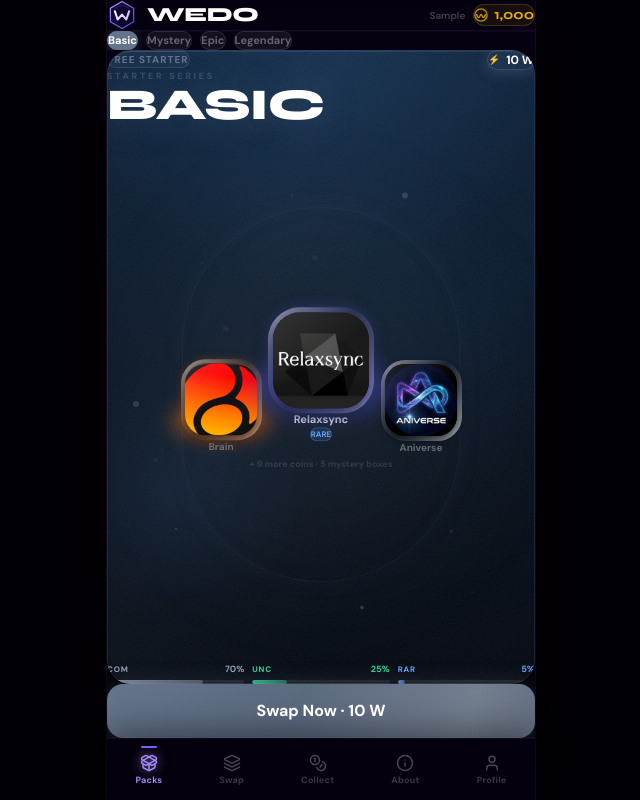
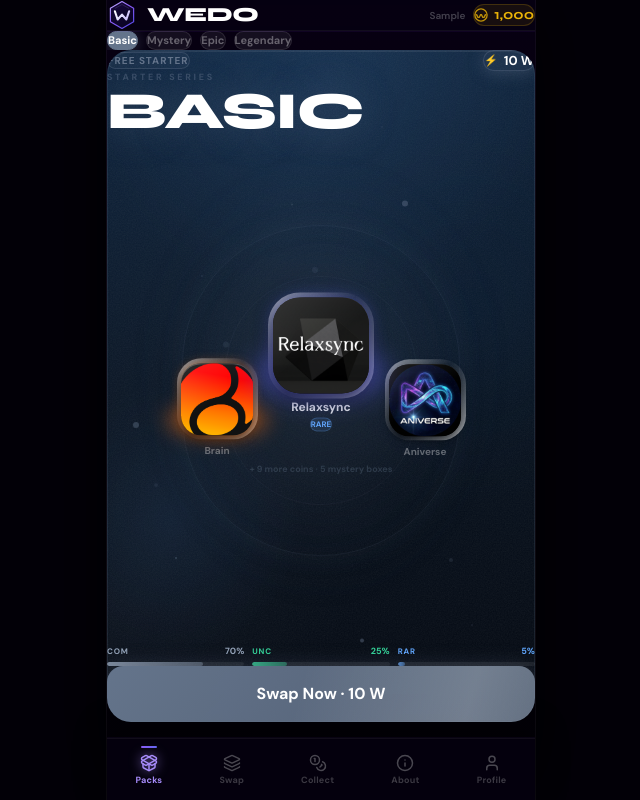
Before and after one commit to yusufsafary/wedo-game, a React (Vite) app: page / in a window 1280 px wide. Both pictures are taken after typing "Sample" into the empty fields and a click on the button "Start Playing". Shown: the whole page, without its empty margins (319-959 px from the left). Built offline with nearby package versions, Linux system fonts and the light colour scheme.

Commit message:
restore(PacksPage): revert to original layout - button inside card

```diff
--- a/src/pages/PacksPage.tsx
+++ b/src/pages/PacksPage.tsx
@@ -67,10 +67,9 @@
   const moreCount = pack.id === "basic" ? 9 : pack.id === "mystery" ? 12 : 5;
 
   return (
-    <div className="flex-1 flex flex-col min-h-0 overflow-hidden select-none">
-
-      {/* Tab bar */}
-      <div className="flex gap-2 px-4 pt-3 pb-2 overflow-x-auto no-scrollbar flex-shrink-0">
+    <div className="flex flex-col h-full select-none overflow-hidden">
+      {/* Pack tab buttons */}
+      <div className="flex gap-2 px-4 pt-4 pb-3 overflow-x-auto no-scrollbar flex-shrink-0">
         {PACKS.map((p, i) => (
           <button
             key={p.id}
@@ -88,46 +87,53 @@
         ))}
       </div>
 
-      {/* Card area — flex-1 fills remaining height */}
-      <div className="flex-1 min-h-0 px-4">
+      {/* Pack card */}
+      <div className="relative px-4 flex-1 min-h-0">
         <AnimatePresence mode="wait" custom={direction}>
           <motion.div
             key={pack.id}
             custom={direction}
-            initial={{ opacity: 0, x: direction * 60, scale: 0.97 }}
+            initial={{ opacity: 0, x: direction * 70, scale: 0.96 }}
             animate={{ opacity: 1, x: 0, scale: 1 }}
-            exit={{ opacity: 0, x: direction * -60, scale: 0.97 }}
-            transition={{ duration: 0.2, ease: "easeOut" }}
-            className="relative rounded-3xl overflow-hidden"
-            style={{
-              background: PACK_BACKGROUNDS[pack.id],
-              height: "100%",
-              /* Grid: title row | coins row (grows) | odds row */
-              display: "grid",
-              gridTemplateRows: "auto 1fr auto",
-            }}
+            exit={{ opacity: 0, x: direction * -70, scale: 0.96 }}
+            transition={{ duration: 0.22, ease: "easeOut" }}
+            className="relative rounded-3xl overflow-hidden h-full flex flex-col"
+            style={{ background: PACK_BACKGROUNDS[pack.id] }}
           >
-            {/* Decorative layers */}
-            <div className="absolute inset-0 pointer-events-none z-10" style={{ backgroundImage: NOISE_SVG, backgroundRepeat: "repeat" }} />
+            {/* Noise texture */}
+            <div
+              className="absolute inset-0 pointer-events-none z-10"
+              style={{ backgroundImage: NOISE_SVG, backgroundRepeat: "repeat", opacity: 1 }}
+            />
+            {/* Shimmer */}
             <div
               className="absolute inset-0 pointer-events-none z-10"
               style={{
-                background: `linear-gradient(112deg, transparent 30%, ${pack.accentColor}0d 50%, transparent 70%)`,
+                background: `linear-gradient(112deg, transparent 30%, ${pack.accentColor}0e 50%, transparent 70%)`,
                 backgroundSize: "200% 100%",
                 animation: "packShimmer 7s ease-in-out infinite",
               }}
             />
+            {/* Floating dots */}
             <div className="absolute inset-0 pointer-events-none z-10 overflow-hidden">
               {FLOATING_DOTS.map((dot) => (
                 <motion.div
                   key={dot.id}
                   className="absolute rounded-full"
-                  style={{ left: `${dot.x}%`, top: `${dot.y}%`, width: dot.r * 2, height: dot.r * 2, background: pack.accentColor, opacity: 0.28 }}
-                  animate={{ y: [-4, 4, -4], opacity: [0.12, 0.4, 0.12] }}
+                  style={{
+                    left: `${dot.x}%`,
+                    top: `${dot.y}%`,
+                    width: dot.r * 2,
+                    height: dot.r * 2,
+                    background: pack.accentColor,
+                    opacity: 0.3,
+                  }}
+                  animate={{ y: [-4, 4, -4], opacity: [0.15, 0.45, 0.15] }}
                   transition={{ repeat: Infinity, duration: dot.dur, delay: dot.delay, ease: "easeInOut" }}
                 />
               ))}
             </div>
+            {/* Inner border */}
             <div
               className="absolute inset-0 rounded-3xl pointer-events-none z-20"
               style={{
@@ -136,109 +142,174 @@
               }}
             />
 
-            {/* ROW 1 — Title */}
-            <div className="relative z-30 px-5 pt-4 pb-0">
-              <div className="flex items-center justify-between mb-2">
+            {/* Content */}
+            <div className="relative z-30 flex flex-col h-full px-5 pt-5 pb-5 gap-0">
+              {/* Tag + Cost */}
+              <div className="flex items-center justify-between flex-shrink-0 mb-3">
                 {pack.tag ? (
                   <div
-                    className="px-2.5 py-0.5 rounded-full text-[10px] font-black uppercase tracking-widest"
-                    style={{ color: pack.accentColor, border: `1px solid ${pack.accentColor}55`, background: `${pack.accentColor}18` }}
+                    className="px-3 py-1 rounded-full text-[10px] font-black uppercase tracking-widest"
+                    style={{
+                      color: pack.accentColor,
+                      border: `1px solid ${pack.accentColor}55`,
+                      background: `${pack.accentColor}18`,
+                    }}
                   >
                     {pack.tag}
                   </div>
-                ) : <div />}
+                ) : (
+                  <div />
+                )}
                 <div
-                  className="flex items-center gap-1.5 px-3 py-1 rounded-xl font-black"
-                  style={{ background: `${pack.accentColor}22`, border: `1.5px solid ${pack.accentColor}60`, color: "#fff", fontSize: 12, boxShadow: `0 2px 14px ${pack.glowColor}` }}
+                  className="flex items-center gap-1.5 px-3.5 py-1.5 rounded-xl font-black"
+                  style={{
+                    background: `${pack.accentColor}22`,
+                    border: `1.5px solid ${pack.accentColor}60`,
+                    color: "#fff",
+                    boxShadow: `0 2px 16px ${pack.glowColor}`,
+                    fontSize: 13,
+                  }}
                 >
-                  <span style={{ color: pack.accentColor, fontSize: 10 }}>⚡</span>
-                  <span>{pack.cost === 0 ? "FREE" : `${pack.cost} W`}</span>
+                  <span style={{ color: pack.accentColor, fontSize: 11 }}>⚡</span>
+                  <span>{pack.cost === 0 ? "FREE" : `${pack.cost.toLocaleString()} W`}</span>
                 </div>
               </div>
-              <p className="font-black uppercase tracking-[0.3em] mb-1" style={{ color: `${pack.accentColor}75`, fontSize: 9 }}>
+
+              {/* Series + Name */}
+              <div className="flex-shrink-0 mb-1">
+                <p
+                  className="font-black uppercase tracking-[0.3em] mb-1.5"
+                  style={{ color: `${pack.accentColor}75`, fontSize: 9 }}
+                >
                   {PACK_SERIES[pack.id]}
                 </p>
                 <h1
-                className="text-white leading-none"
-                style={{ fontFamily: "var(--app-font-display)", fontWeight: 800, fontSize: "clamp(28px, 7vw, 44px)", letterSpacing: "-0.02em", textShadow: `0 0 40px ${pack.accentColor}50` }}
+                  className="text-white leading-none tracking-tight"
+                  style={{
+                    fontFamily: "var(--app-font-display)",
+                    fontWeight: 800,
+                    fontSize: "clamp(38px,9vw,52px)",
+                    textShadow: `0 0 40px ${pack.accentColor}50`,
+                    letterSpacing: "-0.02em",
+                  }}
                 >
                   {pack.name.replace(" Pack", "").toUpperCase()}
                 </h1>
               </div>
 
-            {/* ROW 2 — Coins (grows to fill all available space) */}
-            <div className="relative z-30 flex flex-col items-center justify-center overflow-hidden px-4">
-              {/* Glow */}
+              {/* Preview coins */}
+              <div className="flex-1 relative flex flex-col items-center justify-center min-h-0">
+                {/* Glow ring */}
                 <div
-                className="absolute inset-0 pointer-events-none"
-                style={{ background: `radial-gradient(ellipse 80% 70% at 50% 50%, ${pack.accentColor}22 0%, transparent 70%)`, filter: "blur(20px)" }}
+                  className="absolute pointer-events-none"
+                  style={{
+                    width: "85%",
+                    height: "85%",
+                    borderRadius: "50%",
+                    background: `radial-gradient(ellipse at 50% 45%, ${pack.accentColor}30 0%, ${pack.accentColor}08 45%, transparent 70%)`,
+                    filter: "blur(18px)",
+                  }}
                 />
                 <div
-                className="absolute rounded-full pointer-events-none"
-                style={{ width: "65%", height: "70%", top: "15%", left: "17.5%", border: `1px solid ${pack.accentColor}1a`, boxShadow: `0 0 24px ${pack.accentColor}12, inset 0 0 24px ${pack.accentColor}06` }}
+                  className="absolute pointer-events-none rounded-full"
+                  style={{
+                    width: "65%",
+                    height: "65%",
+                    border: `1px solid ${pack.accentColor}20`,
+                    boxShadow: `0 0 30px ${pack.accentColor}15, inset 0 0 30px ${pack.accentColor}08`,
+                  }}
+                />
+                <div
+                  className="absolute pointer-events-none rounded-full"
+                  style={{ width: "45%", height: "45%", border: `1px solid ${pack.accentColor}15` }}
                 />
 
-              {/* Coins */}
-              <div className="flex items-end justify-center gap-4 w-full">
+                <div className="flex items-end justify-center gap-5 w-full px-2">
                   {previewCoins.map((coin, i) => {
                     const isCenter = i === 1;
                     return (
                       <motion.div
                         key={coin.id}
-                      className="flex flex-col items-center gap-1.5"
-                      style={{ marginBottom: isCenter ? 10 : 0, zIndex: isCenter ? 2 : 1 }}
-                      animate={{ y: [0, isCenter ? -7 : -4, 0] }}
-                      transition={{ repeat: Infinity, duration: isCenter ? 3.2 : 3.8 + i * 0.4, ease: "easeInOut", delay: i * 0.35 }}
+                        className="flex flex-col items-center gap-2"
+                        style={{ marginBottom: isCenter ? 24 : 0, zIndex: isCenter ? 2 : 1 }}
+                        animate={{ y: [0, isCenter ? -8 : -5, 0] }}
+                        transition={{
+                          repeat: Infinity,
+                          duration: isCenter ? 3.2 : 3.8 + i * 0.4,
+                          ease: "easeInOut",
+                          delay: i * 0.35,
+                        }}
                       >
                         <div className="relative">
-                        <CoinAvatar coin={coin} size={isCenter ? "xl" : "lg"} showGlow={coin.tier === "legendary" || coin.tier === "rare"} />
+                          <CoinAvatar
+                            coin={coin}
+                            size={isCenter ? "xl" : "lg"}
+                            showGlow={coin.tier === "legendary" || coin.tier === "rare"}
+                          />
+                          {/* Mystery pack legendary coin blur */}
                           {pack.id === "mystery" && coin.tier === "legendary" && (
-                          <div className="absolute inset-0 flex items-center justify-center" style={{ borderRadius: "50%", background: "rgba(10,2,25,0.75)", backdropFilter: "blur(3px)" }}>
-                            <span className="font-black" style={{ fontSize: isCenter ? 34 : 26, color: pack.accentColor }}>?</span>
+                            <div
+                              className="absolute inset-0 flex items-center justify-center"
+                              style={{
+                                borderRadius: "50%",
+                                background: "rgba(10,2,25,0.75)",
+                                backdropFilter: "blur(3px)",
+                              }}
+                            >
+                              <span
+                                className="font-black"
+                                style={{ fontSize: isCenter ? 34 : 26, color: pack.accentColor }}
+                              >
+                                ?
+                              </span>
                             </div>
                           )}
                         </div>
                         {isCenter ? (
-                        <div className="flex flex-col items-center gap-0.5">
-                          <span className="text-[11px] font-black text-white/85 leading-none">{coin.name}</span>
-                          <span className="text-[8px] font-black uppercase px-2 py-0.5 rounded-full" style={{ color: TIER_COLORS[coin.tier], background: `${TIER_COLORS[coin.tier]}20`, border: `1px solid ${TIER_COLORS[coin.tier]}40` }}>
+                          <div className="flex flex-col items-center gap-1">
+                            <span className="text-xs font-black text-white/85 leading-none">{coin.name}</span>
+                            <span
+                              className="text-[8px] font-black uppercase px-2 py-0.5 rounded-full"
+                              style={{
+                                color: TIER_COLORS[coin.tier],
+                                background: `${TIER_COLORS[coin.tier]}20`,
+                                border: `1px solid ${TIER_COLORS[coin.tier]}40`,
+                              }}
+                            >
                               {TIER_LABELS[coin.tier]}
                             </span>
                           </div>
                         ) : (
-                        <span className="text-[10px] font-bold text-white/35 leading-tight text-center max-w-[60px] truncate">{coin.name}</span>
+                          <span className="text-[10px] font-bold text-white/35">{coin.name}</span>
                         )}
                       </motion.div>
                     );
                   })}
                 </div>
-
-              <p className="text-[9px] font-bold mt-3 relative z-10" style={{ color: `${pack.accentColor}55` }}>
+                <p className="text-[9px] font-bold mt-1" style={{ color: `${pack.accentColor}55` }}>
                   + {moreCount} more coins · 5 mystery boxes
                 </p>
               </div>
 
-            {/* ROW 3 — Odds bars */}
-            <div className="relative z-30 flex gap-2 px-5 pb-4 pt-2">
+              {/* Drop rates */}
+              <div className="flex-shrink-0 flex gap-2 mb-3">
                 <OddsBar label="COM" value={pack.odds.common} color={TIER_COLORS.common} />
                 <OddsBar label="UNC" value={pack.odds.uncommon} color={TIER_COLORS.uncommon} />
                 <OddsBar label="RAR" value={pack.odds.rare} color={TIER_COLORS.rare} />
                 <OddsBar label="LEG" value={pack.odds.legendary} color={TIER_COLORS.legendary} />
               </div>
-          </motion.div>
-        </AnimatePresence>
-      </div>
 
-      {/* Swap Now button */}
-      <div className="flex-shrink-0 px-4 pt-2 pb-3">
+              {/* Swap button */}
               <motion.button
                 whileHover={{ scale: 1.02 }}
                 whileTap={{ scale: 0.96 }}
                 onClick={handleSwap}
-          className="w-full rounded-2xl font-black text-base text-white flex items-center justify-center relative overflow-hidden"
+                className="flex-shrink-0 w-full rounded-2xl font-black text-base text-white flex items-center justify-center gap-2 relative overflow-hidden"
                 style={{
-            height: 54,
-            background: canAfford ? `linear-gradient(135deg, ${pack.accentColor}, ${pack.accentColor}cc)` : "rgba(255,255,255,0.06)",
+                  height: 56,
+                  background: canAfford
+                    ? `linear-gradient(135deg, ${pack.accentColor} 0%, ${pack.accentColor}cc 100%)`
+                    : "rgba(255,255,255,0.06)",
                   boxShadow: canAfford ? `0 4px 24px ${pack.glowColor}` : "none",
                   color: canAfford ? "#fff" : "rgba(255,255,255,0.25)",
                   border: canAfford ? "none" : "1px solid rgba(255,255,255,0.08)",
@@ -246,13 +317,25 @@
                 }}
               >
                 {canAfford && (
-            <div className="absolute inset-0 pointer-events-none" style={{ background: "linear-gradient(105deg, transparent 30%, rgba(255,255,255,0.18) 50%, transparent 70%)", backgroundSize: "200% 100%", animation: "btnShimmer 2s ease-in-out infinite" }} />
+                  <div
+                    className="absolute inset-0 pointer-events-none"
+                    style={{
+                      background:
+                        "linear-gradient(105deg, transparent 30%, rgba(255,255,255,0.18) 50%, transparent 70%)",
+                      backgroundSize: "200% 100%",
+                      animation: "btnShimmer 2s ease-in-out infinite",
+                    }}
+                  />
                 )}
                 <span className="relative z-10">
-            {canAfford ? `Swap Now · ${pack.cost === 0 ? "FREE" : `${pack.cost} W`}` : `Need ${pack.cost} W`}
+                  {canAfford ? `Swap Now · ${pack.cost} W` : `Need ${pack.cost} W`}
                 </span>
               </motion.button>
             </div>
+          </motion.div>
+        </AnimatePresence>
+      </div>
+      <div className="flex-shrink-0 h-4" />
     </div>
   );
 }
```
Lines whose indentation alone changed are shown as unchanged.
